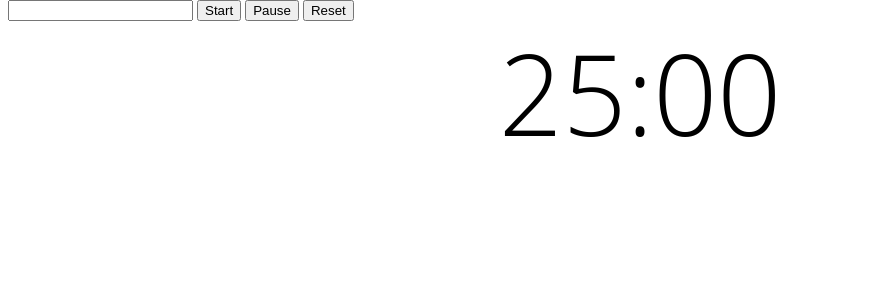
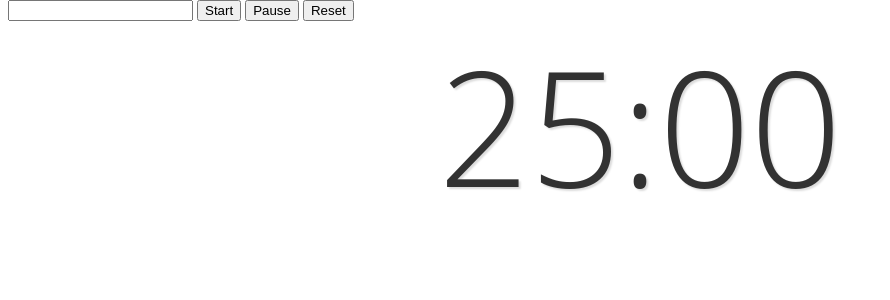
Before and after one commit to lucaslb1/TimeCrunch, a Flask app: page /focus_timer/ in a window 1280 px wide. Shown: the part 116-416 px from the top of the page, without its empty margins (0-890 px from the left). Run offline with Flask 2, Linux system fonts and the light colour scheme.

Commit message:
made time reactive to mouseover

```diff
--- a/static/css/template.css
+++ b/static/css/template.css
@@ -4,14 +4,17 @@
 
 .timeText p{
     text-align: center;
-    font-size:7rem;
+    font-size:10rem;
     font-family: "Open Sans",sans-serif;
     font-weight: 200;
-    line-height: 7rem;
+    line-height: 11rem;
     margin: 1rem;
-
+    color: #323232;
+    text-shadow: 2px 2px 2px gainsboro;
+    cursor: pointer;
 
 }
+
 .timeTextBackground {
     width: min-content;
     height: min-content;
@@ -25,7 +28,15 @@
     align-items: center;
     justify-content: center;
     display:flex;
+}
 
+.timeText p:hover{
+    color:black;
+    text-shadow:5px 5px 5px gainsboro;
+}
+
+.timeText p:active{
+    color:darkgrey;
 }
 
 .container{
```
